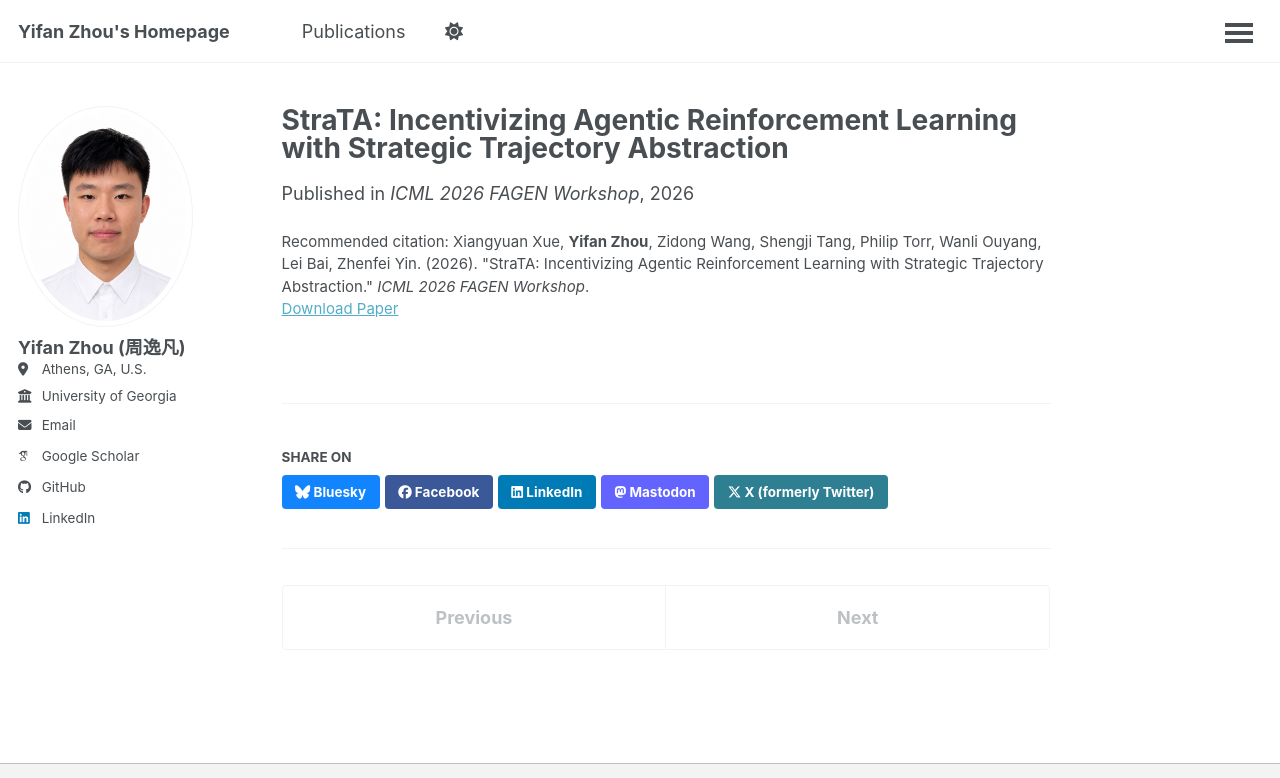
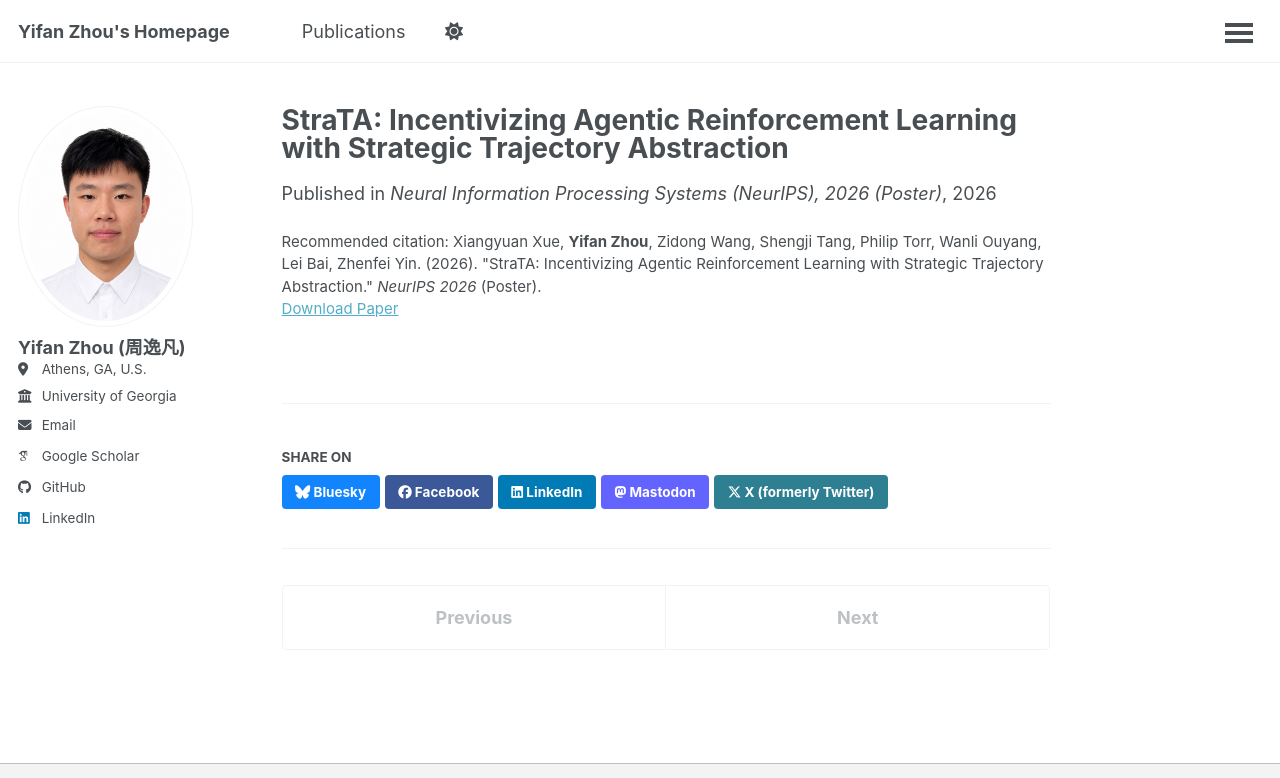
Before and after one commit to yyifan-Onyen/personal_website, a Jekyll site: the page built from _publications/2026-05-08-strata.md, in a window 1280 px wide, cut to the strip 0-778 px from the top of the page. Built offline with Jekyll 4.4.1, drawn with Linux system fonts in a browser that asks for light colours; some web fonts are replaced; a script that is not in the unit is left out.

Commit message:
Add NeurIPS 2026 acceptances

```diff
--- a/_publications/2026-05-08-strata.md
+++ b/_publications/2026-05-08-strata.md
@@ -5,9 +5,9 @@ category: conferences
 permalink: /publication/2026-strata
 excerpt: 'A framework that introduces an explicit trajectory-level strategy into agentic reinforcement learning for long-horizon decision making.'
 date: 2026-05-08
-venue: 'ICML 2026 FAGEN Workshop'
+venue: 'Neural Information Processing Systems (NeurIPS), 2026 (Poster)'
 authors: 'Xiangyuan Xue<sup>*</sup>, <b>Yifan Zhou</b><sup>*</sup>, Zidong Wang, Shengji Tang, Philip Torr, Wanli Ouyang, Lei Bai, Zhenfei Yin'
 author_note: '<sup>*</sup> Equal contribution (co-first authors).'
 paperurl: 'https://arxiv.org/abs/2605.06642'
-citation: 'Xiangyuan Xue, <b>Yifan Zhou</b>, Zidong Wang, Shengji Tang, Philip Torr, Wanli Ouyang, Lei Bai, Zhenfei Yin. (2026). &quot;StraTA: Incentivizing Agentic Reinforcement Learning with Strategic Trajectory Abstraction.&quot; <i>ICML 2026 FAGEN Workshop</i>.'
+citation: 'Xiangyuan Xue, <b>Yifan Zhou</b>, Zidong Wang, Shengji Tang, Philip Torr, Wanli Ouyang, Lei Bai, Zhenfei Yin. (2026). &quot;StraTA: Incentivizing Agentic Reinforcement Learning with Strategic Trajectory Abstraction.&quot; <i>NeurIPS 2026</i> (Poster).'
 ---
```
Also changed, not shown: _pages/about.md (+1 -0 lines), _publications/2026-05-17-gazeworld.md (added, +12 -0 lines).
